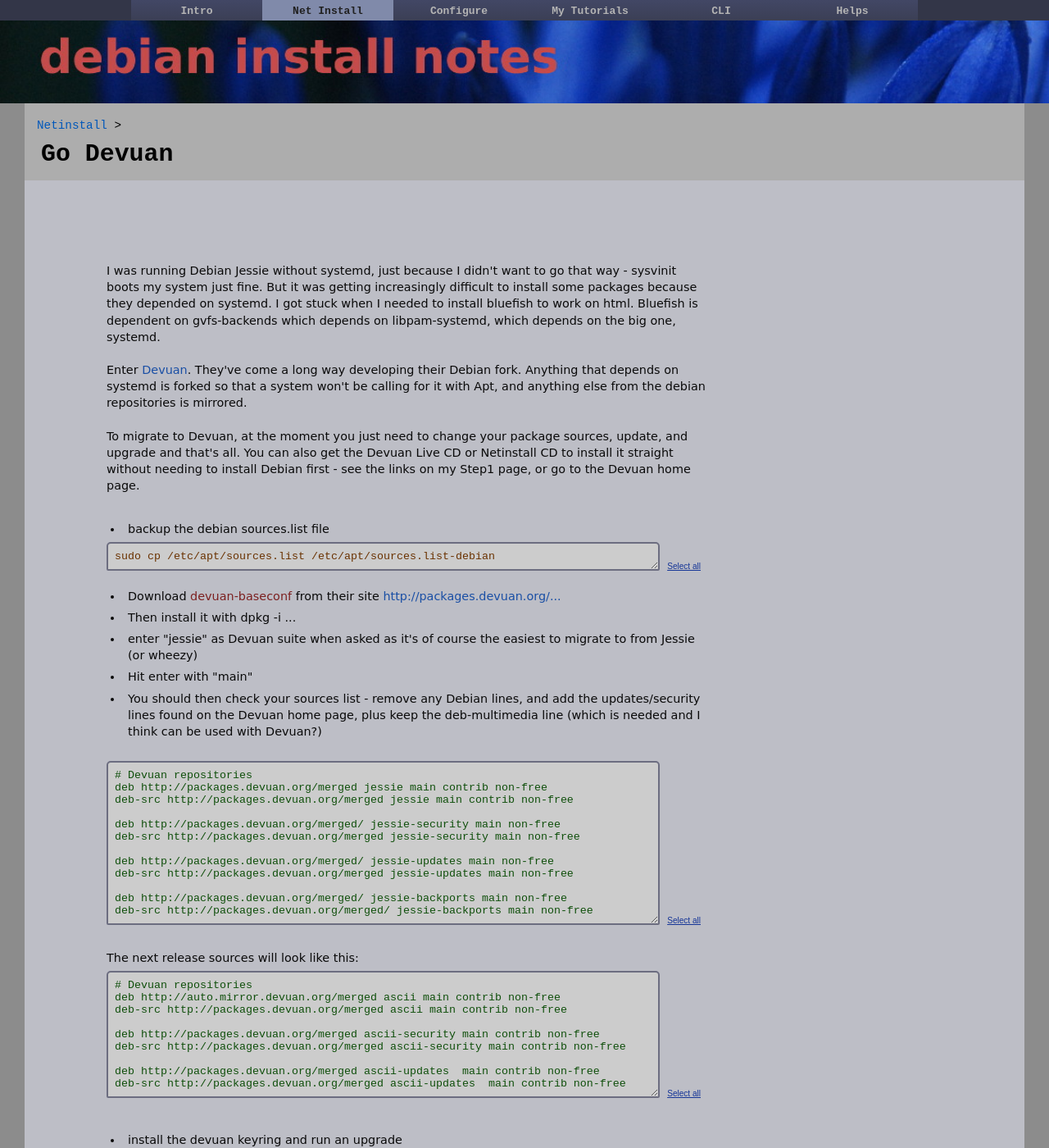
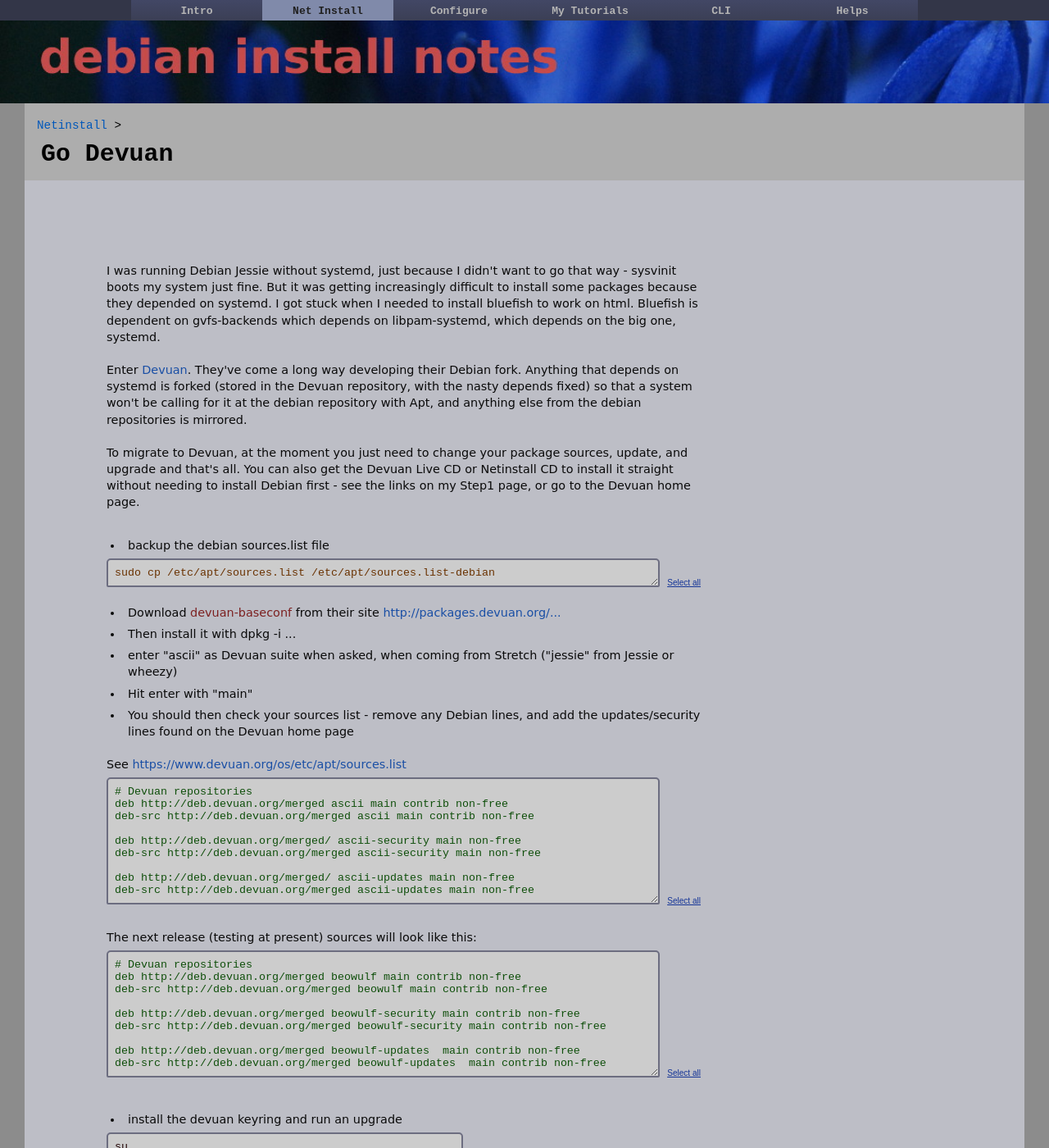
Before and after one commit to dquinton/debian-install, a Jekyll site: the page built from netinstall/go-devuan.html, in a window 1280 px wide and 1400 px high. Shown: the whole window at 82% size. Built offline with Jekyll 4.4.1, drawn with Linux system fonts in a browser that asks for light colours.

Commit message:
sources lists

```diff
--- a/netinstall/go-devuan.html
+++ b/netinstall/go-devuan.html
@@ -12,7 +12,7 @@
 <br>
 I was running Debian Jessie without systemd, just because I didn't want to go that way - sysvinit boots my system just fine.  But it was getting increasingly difficult to install some packages because they depended on systemd.  I got stuck when I needed to install bluefish to work on html.  Bluefish is dependent on gvfs-backends which depends on libpam-systemd, which depends on the big one, systemd.
 <br><br>
-Enter <a href="https://devuan.org/">Devuan</a>.  They've come a long way developing their Debian fork.  Anything that depends on systemd is forked so that a system won't be calling for it with Apt, and anything else from the debian repositories is mirrored.
+Enter <a href="https://devuan.org/">Devuan</a>.  They've come a long way developing their Debian fork.  Anything that depends on systemd is forked (stored in the Devuan repository, with the nasty depends fixed) so that a system won't be calling for it at the debian repository with Apt, and anything else from the debian repositories is mirrored.
 <br><br>
 To migrate to Devuan, at the moment you just need to change your package sources, update, and upgrade and that's all. You can also get the Devuan Live CD or Netinstall CD to install it straight without needing to install Debian first - see the links on my Step1 page, or go to the Devuan home page.
 <br><br>
@@ -28,39 +28,37 @@
 
 <li>Then install it with dpkg -i ... </li>
 
-<li>enter "jessie" as Devuan suite when asked as it's of course the easiest to migrate to from Jessie (or wheezy)</li>
+<li>enter "ascii" as Devuan suite when asked, when coming from Stretch ("jessie" from Jessie or wheezy)</li>
 
 <li>Hit enter with "main"</li>
 
-<li>You should then check your sources list - remove any Debian lines, and add the updates/security lines found on the Devuan home page, plus keep the deb-multimedia line (which is needed and I think can be used with Devuan?)</li></ul></div>
+<li>You should then check your sources list - remove any Debian lines, and add the updates/security lines found on the Devuan home page</li></ul></div><br>
+See <a href="https://www.devuan.org/os/etc/apt/sources.list">https://www.devuan.org/os/etc/apt/sources.list</a>
 <br>
-<form><textarea name="T" id="file" rows="12" cols="80">
+<form><textarea name="T" id="file" rows="9" cols="80">
 # Devuan repositories
-deb http://packages.devuan.org/merged jessie main contrib non-free
-deb-src http://packages.devuan.org/merged jessie main contrib non-free
+deb http://deb.devuan.org/merged ascii main contrib non-free
+deb-src http://deb.devuan.org/merged ascii main contrib non-free
 
-deb http://packages.devuan.org/merged/ jessie-security main non-free
-deb-src http://packages.devuan.org/merged jessie-security main non-free
+deb http://deb.devuan.org/merged/ ascii-security main non-free
+deb-src http://deb.devuan.org/merged ascii-security main non-free
 
-deb http://packages.devuan.org/merged/ jessie-updates main non-free
-deb-src http://packages.devuan.org/merged jessie-updates main non-free
-
-deb http://packages.devuan.org/merged/ jessie-backports main non-free
-deb-src http://packages.devuan.org/merged/ jessie-backports main non-free</textarea>
+deb http://deb.devuan.org/merged/ ascii-updates main non-free
+deb-src http://deb.devuan.org/merged ascii-updates main non-free</textarea>
 &nbsp;<input type="button" class="submitLink" value="Select all" onClick="javascript:this.form.T.focus();this.form.T.select();">
 </form>
 <br>
-The next release sources will look like this:
+The next release (testing at present) sources will look like this:
 <form><textarea name="T" id="file" rows="9" cols="80">
 # Devuan repositories
-deb http://auto.mirror.devuan.org/merged ascii main contrib non-free
-deb-src http://packages.devuan.org/merged ascii main contrib non-free
+deb http://deb.devuan.org/merged beowulf main contrib non-free
+deb-src http://deb.devuan.org/merged beowulf main contrib non-free
 
-deb http://packages.devuan.org/merged ascii-security main contrib non-free
-deb-src http://packages.devuan.org/merged ascii-security main contrib non-free
+deb http://deb.devuan.org/merged beowulf-security main contrib non-free
+deb-src http://deb.devuan.org/merged beowulf-security main contrib non-free
 
-deb http://packages.devuan.org/merged ascii-updates  main contrib non-free
-deb-src http://packages.devuan.org/merged ascii-updates  main contrib non-free</textarea>
+deb http://deb.devuan.org/merged beowulf-updates  main contrib non-free
+deb-src http://deb.devuan.org/merged beowulf-updates  main contrib non-free</textarea>
 &nbsp;<input type="button" class="submitLink" value="Select all" onClick="javascript:this.form.T.focus();this.form.T.select();">
 </form>
 <br>
```
Also changed, not shown: netinstall/step1.html (+17 -17 lines).
